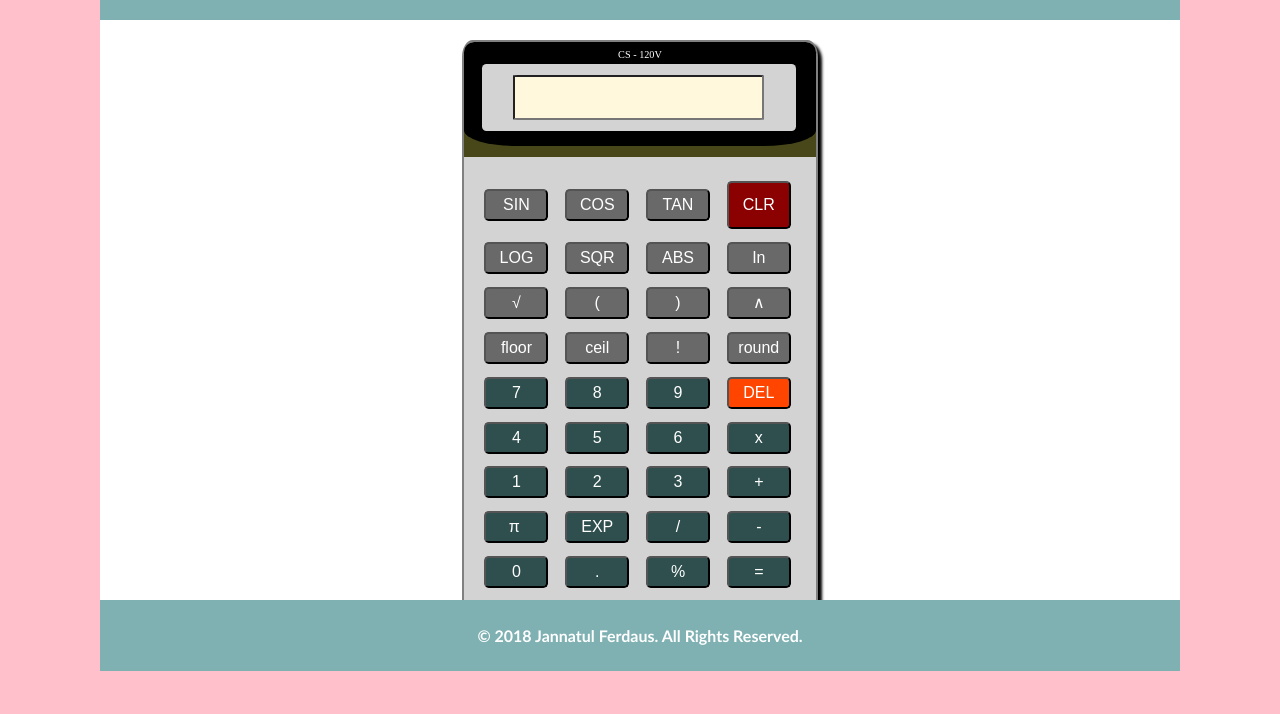
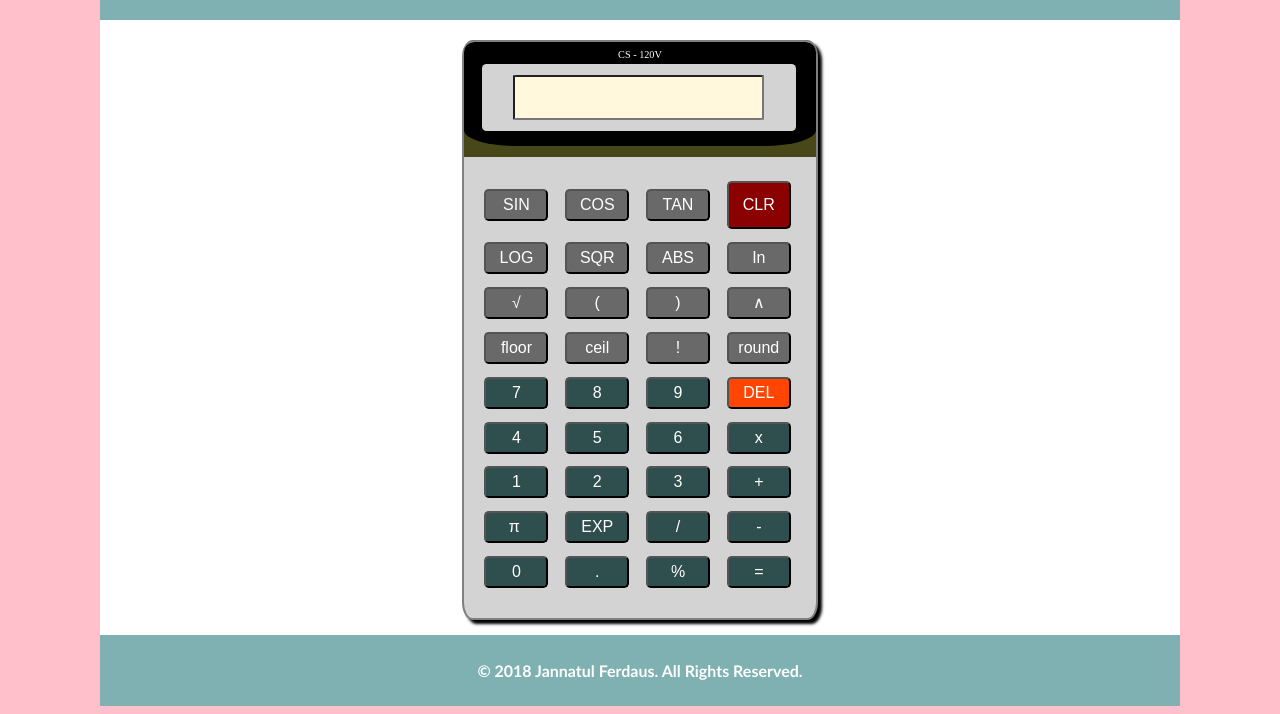
Before and after one commit to jferdaus/calculator, a plain HTML site: page index.html in a window 1280 px wide. Shown: the part 111-825 px from the top of the page. Before the commit the page ends 800 px from the top, so only its background shows below. Drawn offline with Linux system fonts and the light colour scheme.

Commit message:
edit footer

```diff
--- a/calculator.css
+++ b/calculator.css
@@ -35,7 +35,7 @@ font-family:calibri;
 
  clear: both;
  position: relative;
- margin-top: -40px;
+ margin-top: -5px;
 
 }
 
```
